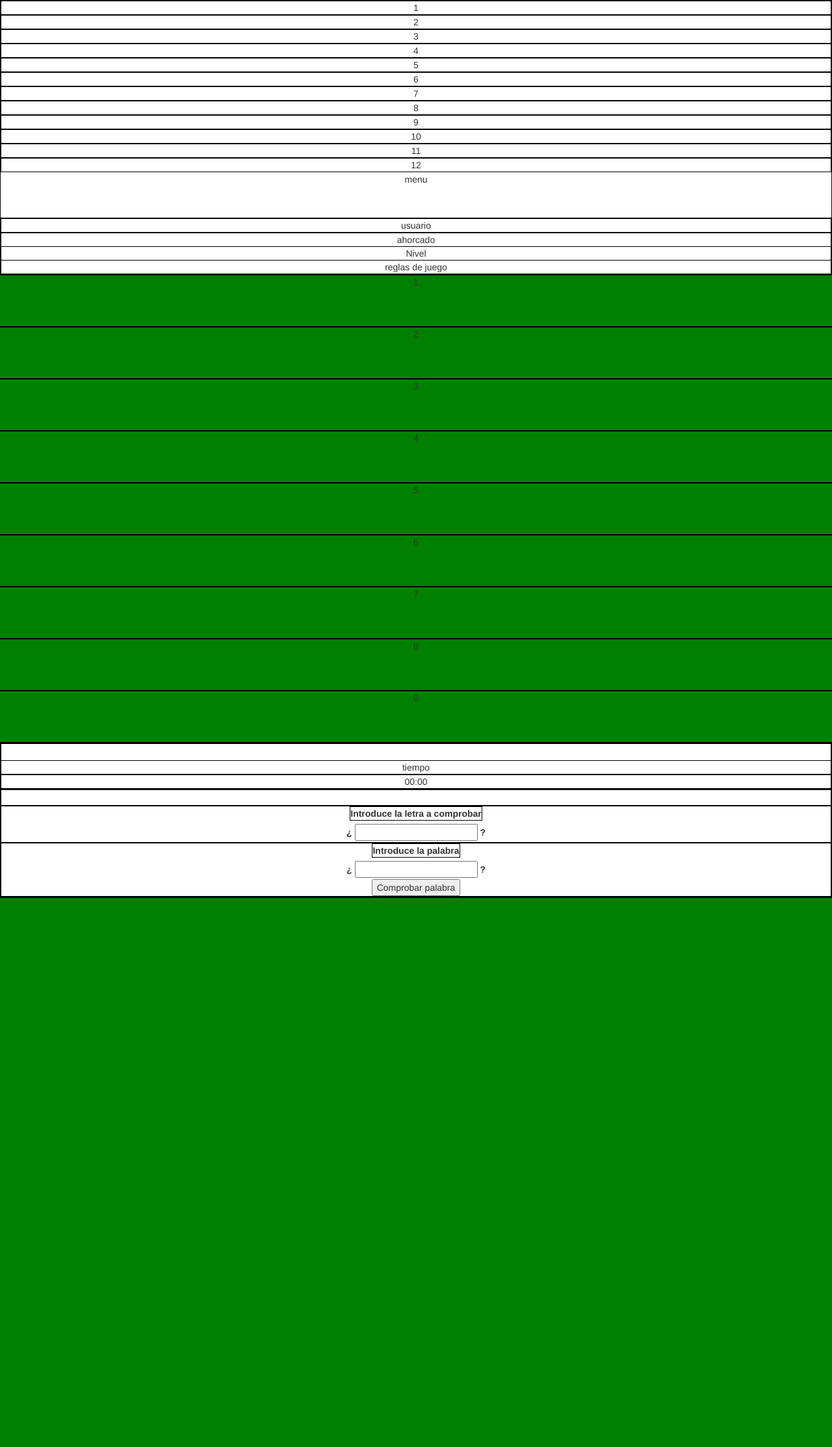
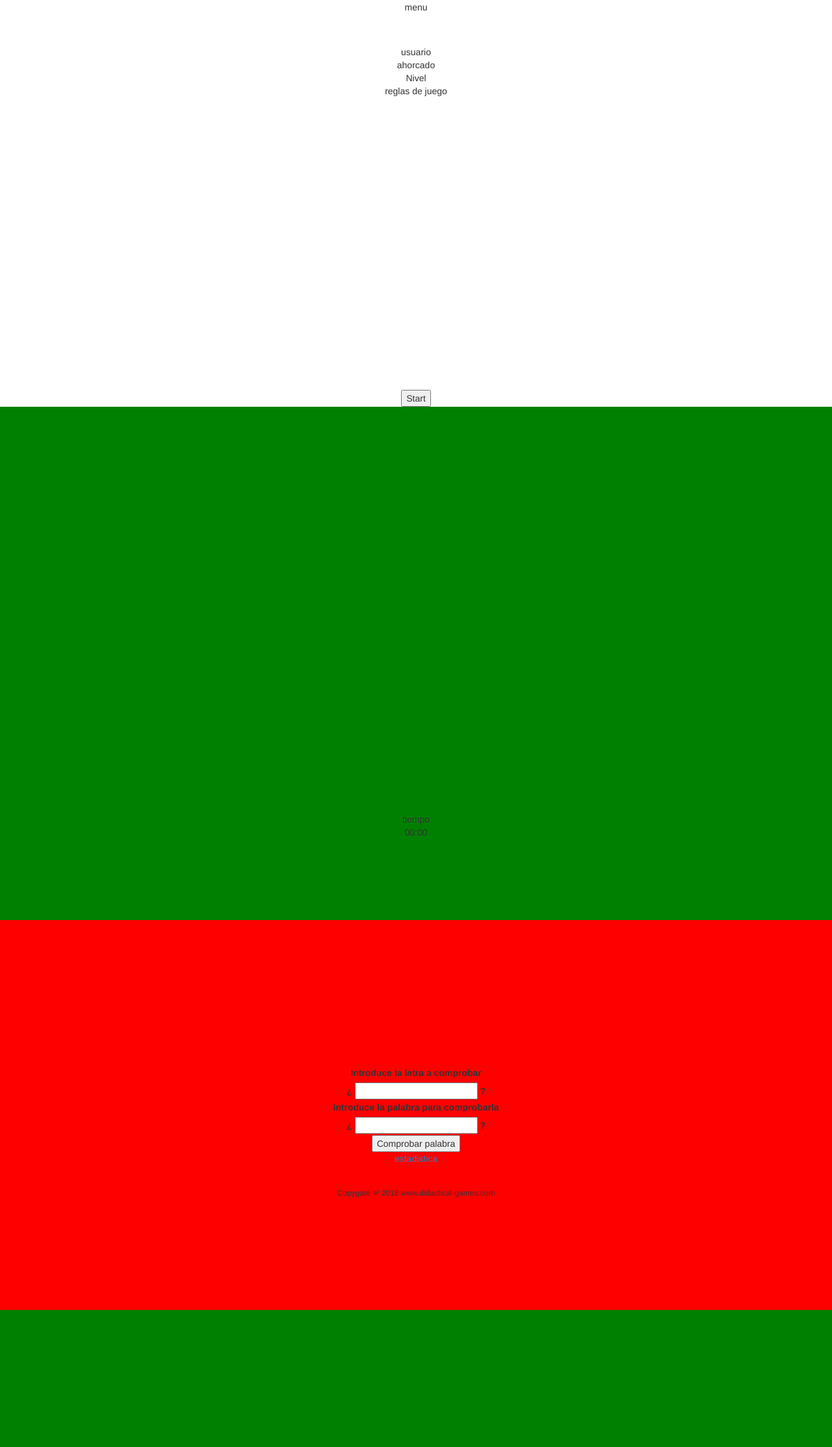
Before and after one commit to Calatrava83/DidacticalGames, a PHP site: page / in a window 1280 px wide; the page is wider, and only the part inside the window is pictured. Shown: the top 2227 px of that part at 65% size. Before the commit the page ends 1382 px from the top of that part, so only its background shows below. Run offline with PHP 8.4, Linux system fonts and the light colour scheme; some libraries are stand-ins or nearby versions.

Commit message:
maquetado ahorcado

```diff
--- a/ahorcado/index.php
+++ b/ahorcado/index.php
@@ -3,35 +3,35 @@
     <head>
         <meta charset="UTF-8">
         <title>Ahorcado</title>
+        <!-- ===== ===== ===== ===== ===== ===== ===== -->
+        <!-- ===== ===== CSS ===== ===== -->
         <link rel="stylesheet" type="text/css" href="../bootstrap/css/bootstrap.css"/>
         <link rel="stylesheet" type="text/css" href="../jquery-ui/jquery-ui.css"/>
         <link rel="stylesheet" type="text/css" href="../jquery-ui/jquery-ui.structure.css">
         <link rel="stylesheet" type="text/css" href="../jquery-ui/jquery-ui.theme.css"/>
-        <link rel="stylesheet" href="https://maxcdn.bootstrapcdn.com/font-awesome/4.4.0/css/font-awesome.min.css">
+        <link rel="stylesheet" type="text/css" href="https://maxcdn.bootstrapcdn.com/font-awesome/4.4.0/css/font-awesome.min.css">
+        <link rel="stylesheet" type="text/css" href="styles.css"/>
         <link rel="icon" href=""/>
+        <!-- ===== ===== CSS ===== ===== -->
+        <!-- ===== ===== ===== ===== ===== ===== ===== -->
+        <!-- ===== ===== SCRIPT ===== ===== -->
         <script src="https://code.jquery.com/jquery-3.3.1.js"></script>
         <script type="text/javascript" src="../bootstrap/js/bootstrap.js"></script>
         <script type="text/javascript" src="../bootstrap/js/bootstrap.bundle.js"></script>
         <script type="text/javascript" src="../jquery-ui/jquery-ui.js"></script>
         <script type="text/javascript" src="script/script-ui.js"></script>
+        <!-- ===== ===== SCRIPT ===== ===== -->
+        <!-- ===== ===== ===== ===== ===== ===== ===== -->
         <style>
             .borderA{
-                border:1px solid black;
+                /*border:1px double black;*/
                 text-align: center;
-            }
-            .green{
-                text-align: center;
-                background-color: green;
-                height: 80px;
-            }
-            .altura-min{
-                height: 25px;
             }
         </style>
     </head>
     <body>
         <section class="container-fluid borderA">
-            <article class="row">
+            <!--            <article class="row">
                             <section class="col-1 borderA">1</section>
                             <section class="col-1 borderA">2</section>
                             <section class="col-1 borderA">3</section>
@@ -44,7 +44,7 @@
                             <section class="col-1 borderA">10</section>
                             <section class="col-1 borderA">11</section>
                             <section class="col-1 borderA">12</section>
-            </article>
+                        </article>-->
             <!-- ===== ===== ===== ===== ===== ===== ===== -->
             <!-- ===== ===== MENU ===== ===== -->
             <article class="row">
@@ -80,23 +80,34 @@
                         <!-- ===== ===== ===== ===== ===== ===== ===== -->
                     </article>
                     <article class="row">
-                        <section class="col-3 borderA">reglas de juego</section>
+                        <!-- ===== ===== ===== ===== ===== ===== ===== -->
+                        <!-- ===== ===== REGLAS ===== ===== -->
+                        <section class="col-3 borderA">
+                            <span>reglas de juego</span>
+                            <article id="reglas" class="row">
+                                <section class="reglas col-10 mx-auto borderA">
+
+                                </section>
+                            </article>
+                            <article class="row">
+                                <button id="start" class="col-10 mx-auto start" name="start">Start</button>
+                            </article>
+                        </section>
+                        <!-- ===== ===== REGLAS ===== ===== -->
+                        <!-- ===== ===== ===== ===== ===== ===== ===== -->
                         <!-- ===== ===== ===== ===== ===== ===== ===== -->
                         <!-- ===== ===== TABLERO ===== ===== -->
                         <section class="col-6 borderA">
                             <article id="tablero" class="row">
-                                <!--<section id="imagen-inicial" class="col-12 borderA"></section>-->
-                                <!-- ===== ===== ===== ===== ===== ===== ===== -->
-                                <section class="col-4 borderA green">1</section>
-                                <section class="col-4 borderA green">2</section>
-                                <section class="col-4 borderA green">3</section>
-                                <section class="col-4 borderA green">4</section>
-                                <section class="col-4 borderA green">5</section>
-                                <section class="col-4 borderA green">6</section>
-                                <section class="col-4 borderA green">7</section>
-                                <section class="col-4 borderA green">8</section>
-                                <section class="col-4 borderA green">9</section>
-                                <!-- ===== ===== ===== ===== ===== ===== ===== -->
+                                <section class="col-4 borderA green"></section>
+                                <section class="col-4 borderA green"></section>
+                                <section class="col-4 borderA green"></section>
+                                <section class="col-4 borderA green"></section>
+                                <section class="col-4 borderA green"></section>
+                                <section class="col-4 borderA green"></section>
+                                <section class="col-4 borderA green"></section>
+                                <section class="col-4 borderA green"></section>
+                                <section class="col-4 borderA green"></section>
                             </article>
                         </section>
                         <!-- ===== ===== TABLERO ===== ===== -->
@@ -108,6 +119,24 @@
                                 <section class="col-6 mx-auto borderA">tiempo</section>
                                 <section class="col-12"></section>
                                 <section class="col-6 mx-auto borderA">00:00</section>
+                                <section id="altura" class="col-12"></section>
+                                <section class="col-md-auto col-12 mx-auto borderA">
+                                    <!-- ===== ===== ===== ===== ===== ===== ===== -->
+                                    <!-- ===== ===== TABLERO AHORCADO ===== ===== -->
+                                    <article id="tablero-ahorcado" class="row">
+                                        <section class="col-4 borderA ahorcado"></section>
+                                        <section class="col-4 borderA ahorcado"></section>
+                                        <section class="col-4 borderA ahorcado"></section>
+                                        <section class="col-4 borderA ahorcado"></section>
+                                        <section class="col-4 borderA ahorcado"></section>
+                                        <section class="col-4 borderA ahorcado"></section>
+                                        <section class="col-4 borderA ahorcado"></section>
+                                        <section class="col-4 borderA ahorcado"></section>
+                                        <section class="col-4 borderA ahorcado"></section>
+                                    </article>
+                                    <!-- ===== ===== TABLERO AHORCADO ===== ===== -->
+                                    <!-- ===== ===== ===== ===== ===== ===== ===== -->
+                                </section>
                             </article>
                         </section>
                         <!-- ===== ===== TIEMPO ===== ===== -->
@@ -118,6 +147,8 @@
                     </article>
                     <article class="row">
                         <section class="col-6 borderA">
+                            <!-- ===== ===== ===== ===== ===== ===== ===== -->
+                            <!-- ===== ===== COMPROBAR LETRA ===== ===== -->
                             <article class="row">
                                 <label class="col-7 mx-auto text-center borderA">Introduce la letra a comprobar</label>
                                 <section class="col-12"></section>
@@ -125,23 +156,45 @@
                                 <input class="col-1 text-center" type="text" name="letra" id="letra" min="1" maxlength="1"/>
                                 <label class="col-auto mr-auto text-left">?</label>
                             </article>
+                            <!-- ===== ===== COMPROBAR LETRA ===== ===== -->
+                            <!-- ===== ===== ===== ===== ===== ===== ===== -->
                         </section>
                         <section class="col-6 borderA">
+                            <!-- ===== ===== ===== ===== ===== ===== ===== -->
+                            <!-- ===== ===== COMPROBAR PALABRA ===== ===== -->
                             <article class="row">
-                                <label class="col-7 mx-auto text-center borderA">Introduce la palabra</label>
+                                <label class="col-7 mx-auto text-center borderA">Introduce la palabra para comprobarla</label>
                                 <section class="col-12"></section>
                                 <label class="col-auto ml-auto text-right">¿</label>
                                 <input class="col-5 text-center" type="text" name="letra" id="letra" min="1" />
                                 <label class="col-auto mr-auto text-left">?</label>
-                                <section class="col-12"></section>
-                                <button id="comprobar-palabra" class="col-5 text-center mx-auto">Comprobar palabra</button>
                             </article>
+                            <!-- ===== ===== COMPROBAR PALABRA ===== ===== -->
+                            <!-- ===== ===== ===== ===== ===== ===== ===== -->
                         </section>
                     </article>
                     <!-- ===== ===== BODY ===== ===== -->
                     <!-- ===== ===== ===== ===== ===== ===== ===== -->
                 </section>
             </article>
+            <!-- ===== ===== ===== ===== ===== ===== ===== -->
+            <!-- ===== ===== BOTONES ===== ===== -->
+            <article class="row pt-3">
+                <button id="comprobar-palabra" class="col-2 text-center mx-auto">Comprobar palabra</button>
+                <section class="col-12"></section>
+                <a id="estadistica" href="#" class="col-2 text-center mx-auto">estadistica</a>
+            </article>
+            <!-- ===== ===== BOTONES ===== ===== -->
+            <!-- ===== ===== ===== ===== ===== ===== ===== -->
+            <footer class="row">
+            <!-- ===== ===== ===== ===== ===== ===== ===== -->
+            <!-- ===== ===== COPYGATE ===== ===== -->
+                <section class="col-6 mx-auto text-center borderA">
+                    <span>Copygate &Psi; 2018 www.didactical-games.com</span>
+                </section>
+            <!-- ===== ===== COPYGATE ===== ===== -->
+            <!-- ===== ===== ===== ===== ===== ===== ===== -->
+            </footer>
         </section>
     </body>
 </html>
--- a/ahorcado/script/script-ui.js
+++ b/ahorcado/script/script-ui.js
@@ -1,7 +1,10 @@
 $(document).ready(function (){
     function botonComprobar(){
         $("#comprobar-palabra").button();
+    }function botonEstadistica(){
+        $("#estadistica").button();
     }
 
     $(botonComprobar);
+    $(botonEstadistica);
 });
--- /dev/null
+++ b/ahorcado/styles.css
@@ -0,0 +1,56 @@
+
+/*===== ===== ===== ===== ===== ===== =====*/
+/*===== ===== CSS TAG ===== =====*/
+footer{
+    position: relative;
+    bottom: -35px;
+    font-size: 12px;
+}
+/*===== ===== CSS TAG ===== =====*/
+/*===== ===== ===== ===== ===== ===== =====*/
+/*===== ===== ===== ===== ===== ===== =====*/
+/*===== ===== CSS ID ===== =====*/
+#altura{
+    height: 125px;
+}
+#tablero{
+    height: 600px;
+}
+#tablero-ahorcado{
+    height: 200px;
+}
+#reglas{
+    height: 400px;
+    margin-bottom: 50px;
+}
+#footer{
+    /*height: 95px;*/
+}
+#footer span{
+    position: relative;
+    bottom: -10px;
+}
+/*===== ===== CSS ID ===== =====*/
+/*===== ===== ===== ===== ===== ===== =====*/
+/*===== ===== ===== ===== ===== ===== =====*/
+/*===== ===== CSS CLASS ===== =====*/
+.green{
+    text-align: center;
+    background-color: green;
+    height: 200px;
+}
+.ahorcado{
+    text-align: center;
+    background-color: red;
+    height: 66.666px;
+}
+.altura-min{
+    height: 25px;
+}
+/*===== ===== CSS CLASS ===== =====*/
+/*===== ===== ===== ===== ===== ===== =====*/
+/*===== ===== ===== ===== ===== ===== =====*/
+/*===== ===== CSS BOOTSTRAP SOBREESCRITURA ===== =====*/
+
+/*===== ===== CSS BOOTSTRAP SOBREESCRITURA ===== =====*/
+/*===== ===== ===== ===== ===== ===== =====*/
```
Lines whose indentation alone changed are shown as unchanged.
